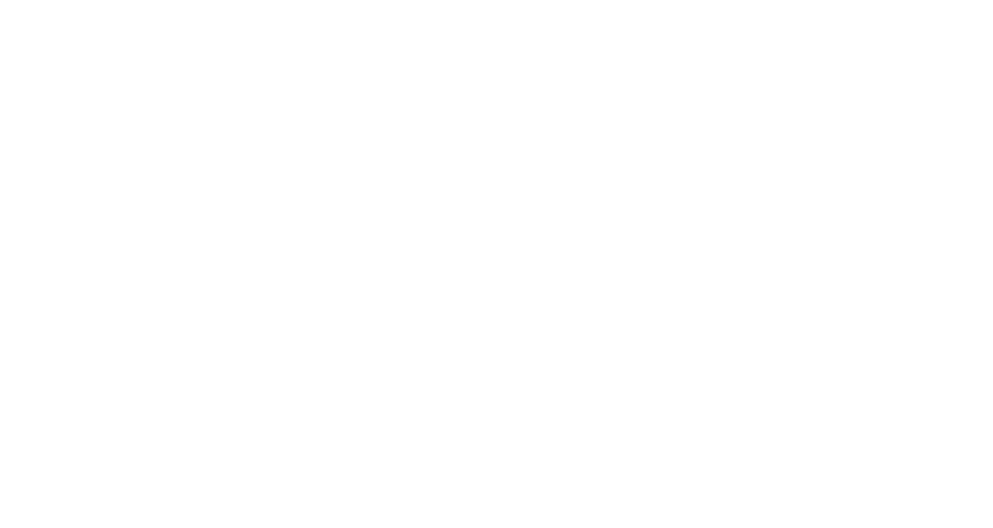
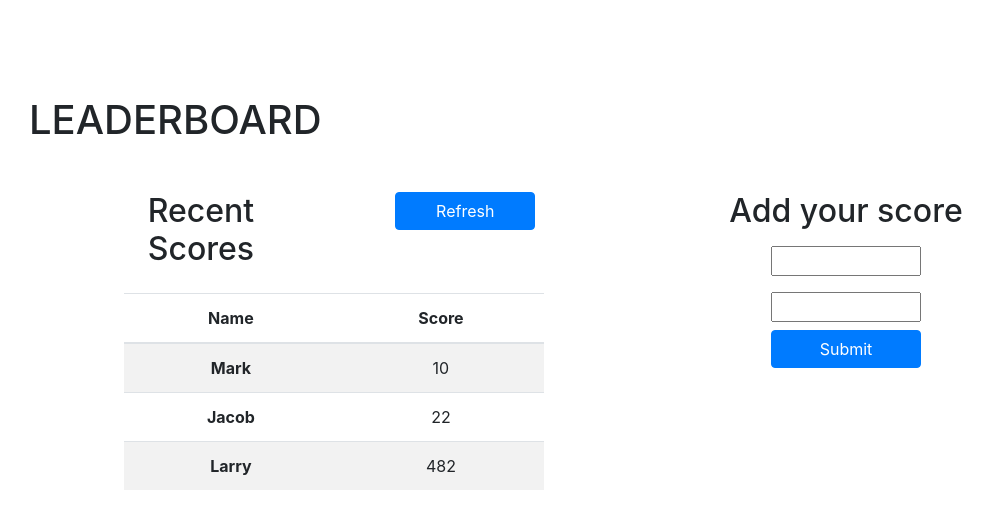
Before and after one commit to Zibilyonik/leaderboard-api, a website built with webpack: page src/index.html in a window 1280 px wide. Shown: the whole page, without its empty margins (50-1043 px from the left). Built offline with nearby package versions, Linux system fonts and the light colour scheme.

Commit message:
Add html content and styling -Add css into project -Add html elements -Add bootstrap classes -Change index.css filename to style.css

```diff
--- a/src/index.html
+++ b/src/index.html
@@ -9,6 +9,47 @@
   <meta name="viewport" content="width=device-width, initial-scale=1"></head>
   <body>
 
+    <div id="Container" class="row my-5 justify-content-center text-center">
+      <h1 class="h1 main-title col-12 text-center text-lg-left my-5 mx-auto">LEADERBOARD</h1>
+      <div id="Scores" class="col-12 col-lg-5 mx-lg-3 row">
+        <div class="scorebtn col justify-content-center row align-items-start mx-auto">
+          <h2 class="subtitle h2 col-12 col-lg-7 text-lg-left mx-auto">Recent Scores</h2>
+          <button type="submit" class="btn btn-primary col-5 mx-auto col-lg-4">Refresh</button>
+        </div>
+        <div id="ScoreContainer" class="col-12 my-3">
+          <table class="table table-striped">
+            <thead>
+              <tr>
+                <th scope="col">Name</th>
+                <th scope="col">Score</th>
+              </tr>
+            </thead>
+            <tbody>
+              <tr>
+                <th scope="row">Mark</th>
+                <td>10</td>
+              </tr>
+              <tr>
+                <th scope="row">Jacob</th>
+                <td>22</td>
+              </tr>
+              <tr>
+                <th scope="row">Larry</th>
+                <td>482</td>
+              </tr>
+            </tbody>
+          </table>
+        </div>
+      </div>
+      <div id="AddScore" class="col-12 col-lg-5 mx-3 row justify-content-center align-self-start">
+        <h2 class="subtitle h2 col-12 mx-auto">Add your score</h2>
+        <input type="text" name="Name" id="NameText" class="col-7 col-lg-4 mx-auto my-2">
+        <div class="w-100"></div>
+        <input type="text" name="Score" id="ScoreText" class="col-7 col-lg-4 mx-auto my-2">
+        <div class="w-100"></div>
+        <button type="submit" class="btn btn-primary col-4 mx-auto">Submit</button>
+      </div>
+    </div>
     <script src="https://code.jquery.com/jquery-3.2.1.slim.min.js" integrity="sha384-KJ3o2DKtIkvYIK3UENzmM7KCkRr/rE9/Qpg6aAZGJwFDMVNA/GpGFF93hXpG5KkN" crossorigin="anonymous"></script>
     <script src="https://cdnjs.cloudflare.com/ajax/libs/popper.js/1.12.9/umd/popper.min.js" integrity="sha384-ApNbgh9B+Y1QKtv3Rn7W3mgPxhU9K/ScQsAP7hUibX39j7fakFPskvXusvfa0b4Q" crossorigin="anonymous"></script>
     <script src="https://maxcdn.bootstrapcdn.com/bootstrap/4.0.0/js/bootstrap.min.js" integrity="sha384-JZR6Spejh4U02d8jOt6vLEHfe/JQGiRRSQQxSfFWpi1MquVdAyjUar5+76PVCmYl" crossorigin="anonymous"></script>
--- a/src/index.js
+++ b/src/index.js
@@ -0,0 +1 @@
+import './style.css';
--- /dev/null
+++ b/src/style.css
@@ -0,0 +1,4 @@
+
+#Container{
+  margin: 5vh 5vw 0 5vw;
+}
```
Also changed, not shown: dist/index.html, dist/main.js, src/index.css (deleted).
